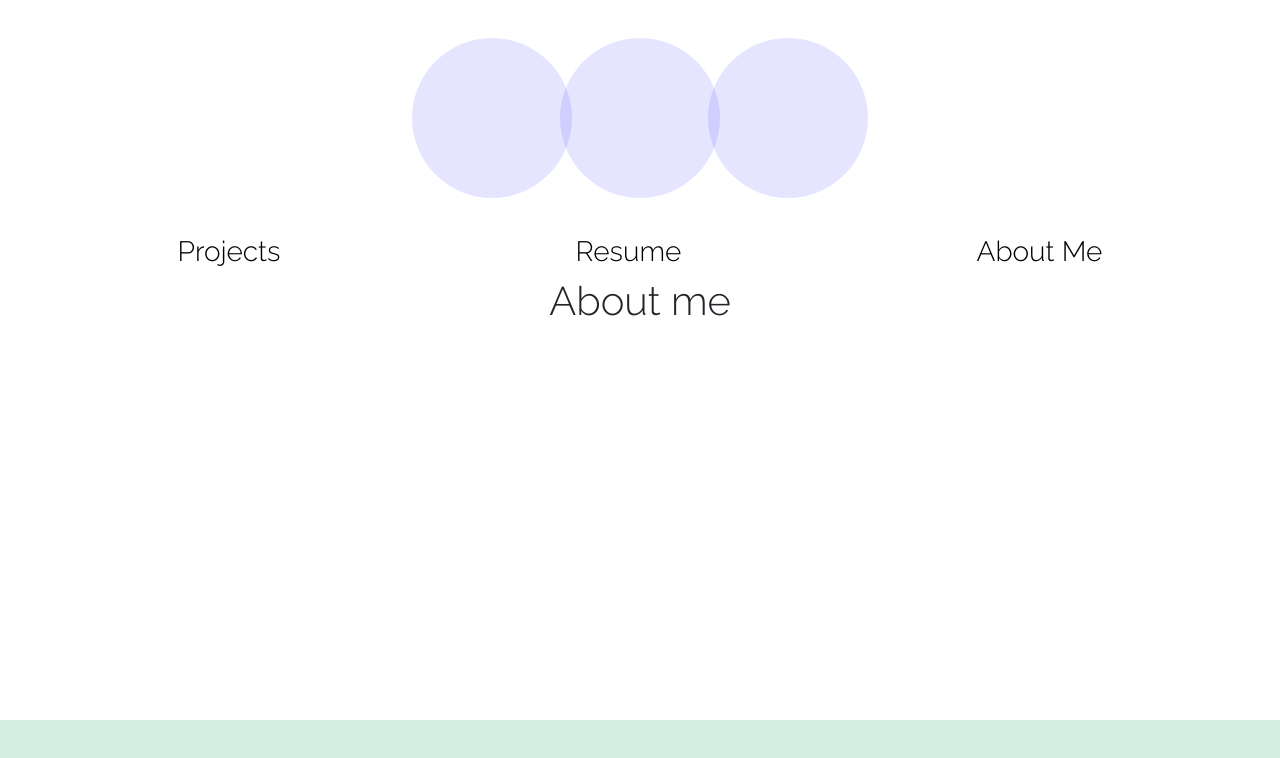
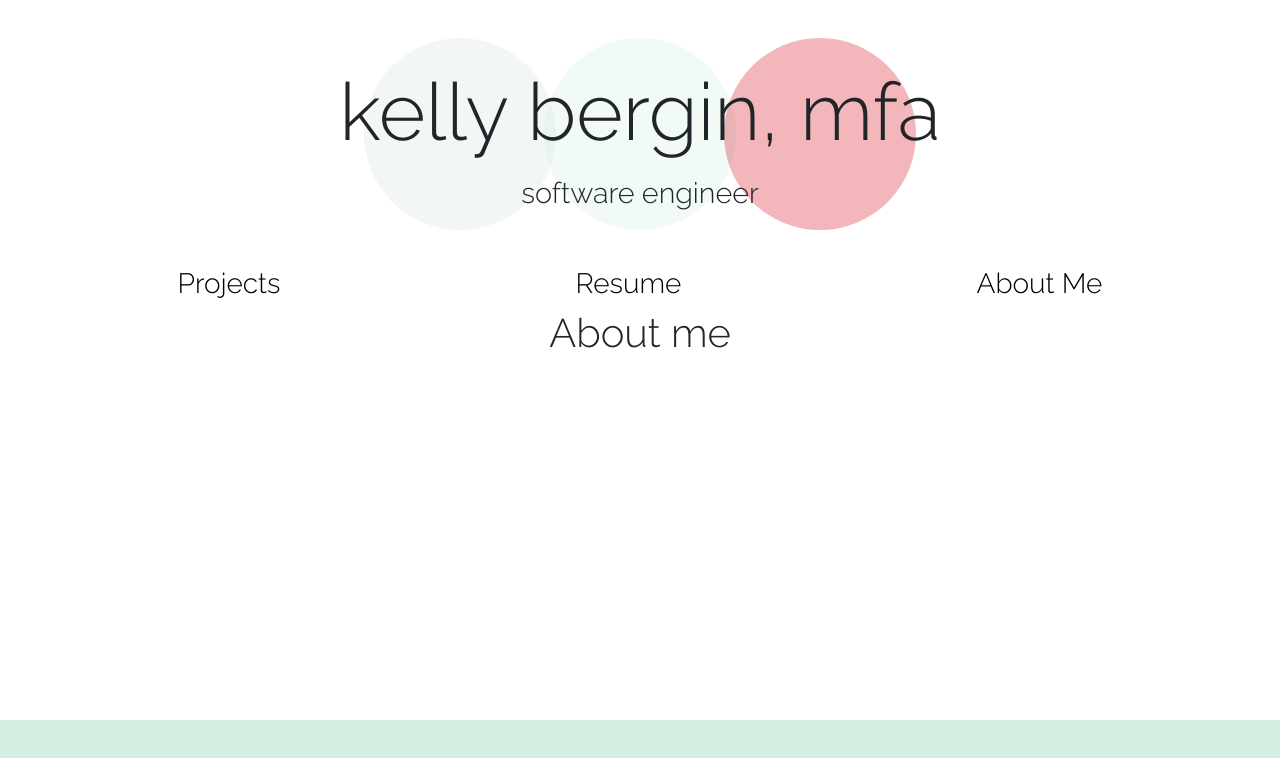
Before and after one commit to kellymakesstuff/kelly-portfolio, a React (Create React App) app: page /main/aboutme in a window 1280 px wide. Shown: the top 758 px of the page. Built offline with nearby package versions, Linux system fonts and the light colour scheme.

Commit message:
title styling

```diff
--- a/src/App.css
+++ b/src/App.css
@@ -53,7 +53,8 @@ h3 {
 
 p {
   font-family: 'Raleway', sans-serif;
-
+  padding: 0px;
+  margin: 0px;
 }
 
 .black-box {
@@ -100,35 +101,61 @@ a:hover {
 }
 
 .sect-title {
-  color: #D3EEE1;
+  color: rgba(211, 16, 30, 0.7)
 }
 
 .circle-one {
   display: flex;
-  height: 10rem;
-  width: 10rem;
-  background-color: rgba(0,0,250, .1);
+  height: 12rem;
+  width: 12rem;
+  background-color: rgba(211,225,223, .3);
   border-radius: 50%;
   position: relative;
-  left: 1%
+  left: 1%;
+  z-index: -3;
 }
 
 .circle-two {
   display: flex;
-  height: 10rem;
-  width: 10rem;
-  background-color: rgba(0,0,250, .1);
+  height: 12rem;
+  width: 12rem;
+  background-color: rgba(211,238,225, .3);
   border-radius: 50%;
+  z-index: -2;
 
 }
 
 .circle-three {
   display: flex;
-  height: 10rem;
-  width: 10rem;
-  background-color: rgba(0,0,250, .1);
+  height: 12rem;
+  width: 12rem;
+  background-color: rgba(211, 16, 30, 0.3);
   border-radius: 50%;
   position: relative;
   right: 1%;
+  z-index: -1;
 
 }
+
+.name-overlay{
+  display: flex;
+  align-self: center;
+  position: absolute;
+  z-index: 1;
+display: block;
+}
+
+.title-text {
+  font-size: 500%;
+  padding: 0px;
+  margin: 0px;
+  z-index: 2;
+}
+
+.under-text {
+  font-size: 180%;
+  padding: 0px;
+  margin: 0px;
+  text-align: center;
+  z-index: 3;
+}
--- a/src/shared/Header.jsx
+++ b/src/shared/Header.jsx
@@ -8,6 +8,10 @@ function Header() {
   return <>
 
     <div className="row col-12">
+      <div className="name-overlay">
+        <p className="title-text">kelly bergin, mfa</p>
+        <p className="under-text">software engineer</p>
+      </div>
       <div className="circle-one"></div>
       <div className="circle-two"></div>
       <div className="circle-three"></div>
```
